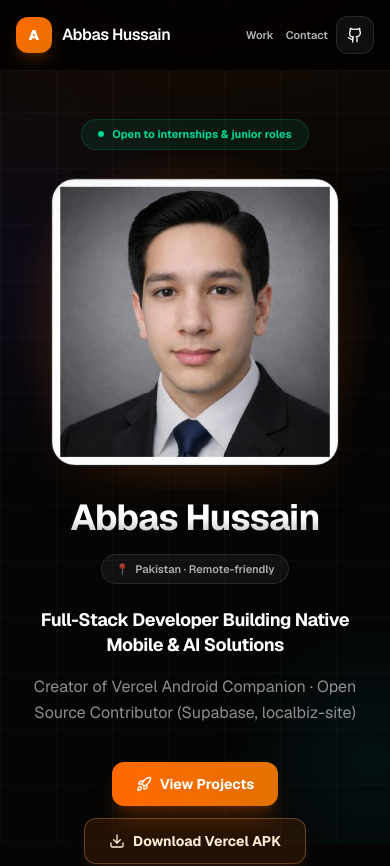
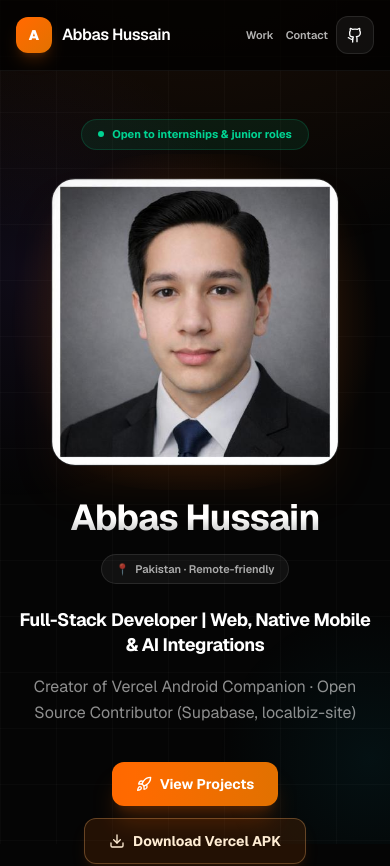
Before and after one commit to AbbasFullstack/Abbas-portfolio, a Next.js app in the folder frontend/: page / in a window 390 px wide. Shown: the top 866 px of the page. Built offline with nearby package versions, Linux system fonts and the light colour scheme.

Commit message:
update hero headline: Full-Stack Developer | Web, Native Mobile & AI Integrations

```diff
--- a/frontend/app/page.tsx
+++ b/frontend/app/page.tsx
@@ -679,7 +679,7 @@
         </div>
 
         <p className="mx-auto mt-6 max-w-3xl text-lg font-bold leading-snug tracking-tight text-white sm:text-2xl">
-          Full-Stack Developer Building Native Mobile &amp; AI Solutions
+          Full-Stack Developer | Web, Native Mobile &amp; AI Integrations
         </p>
         <p className="mx-auto mt-4 max-w-2xl text-base leading-relaxed text-white/55 sm:text-lg">
           Creator of Vercel Android Companion &middot; Open Source Contributor (Supabase, localbiz-site)
```
